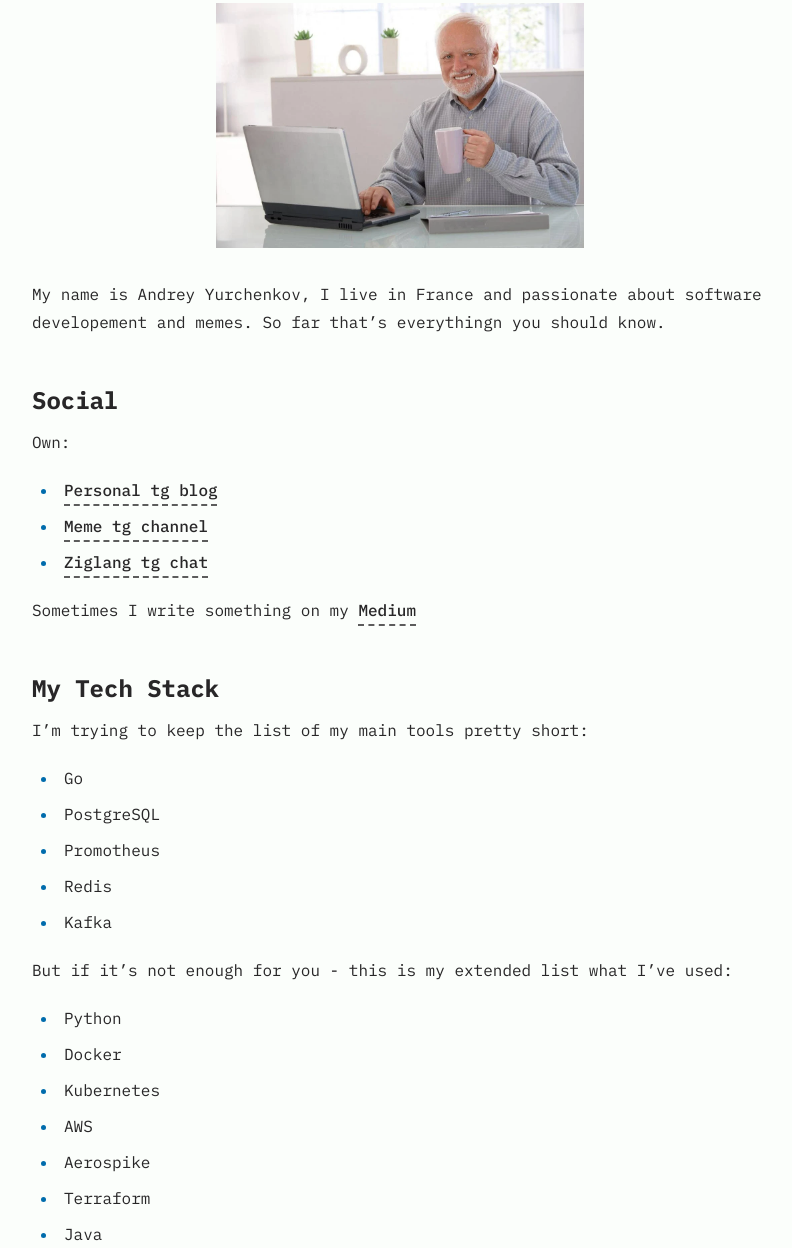
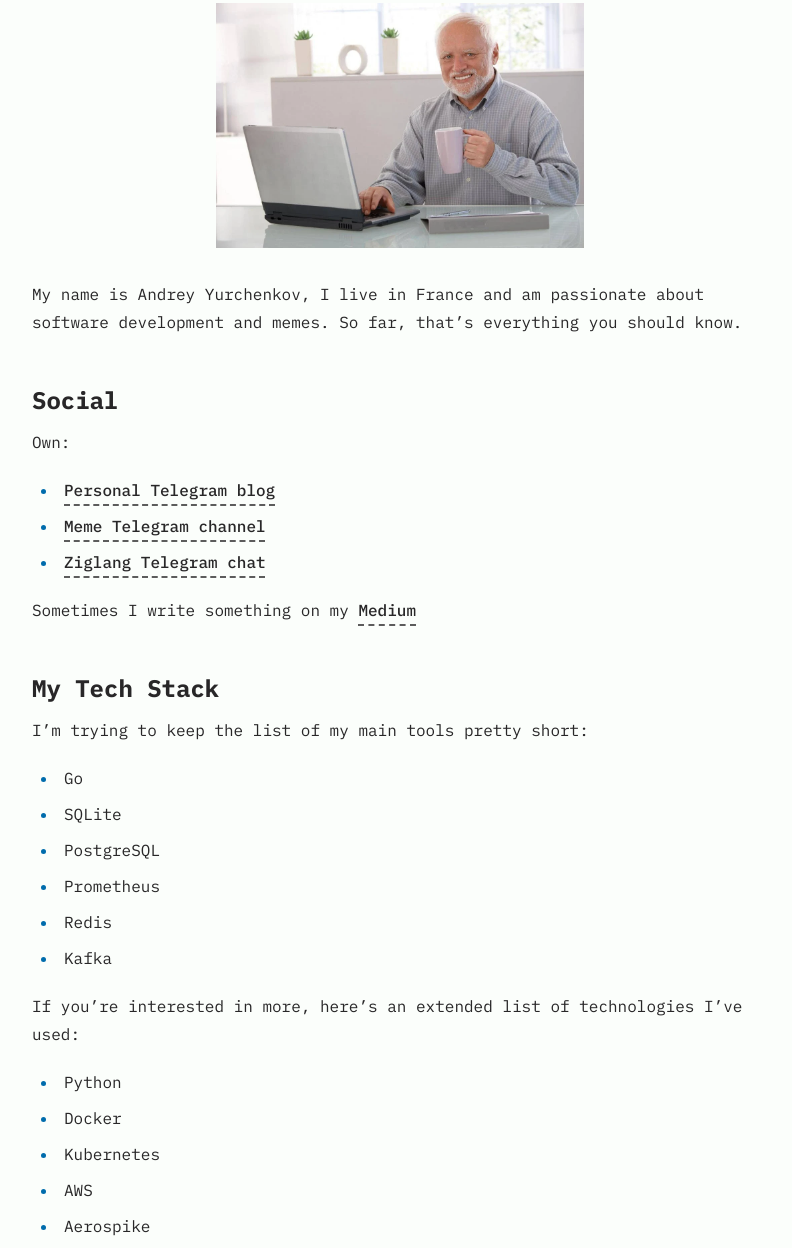
Before and after one commit to painhardcore/yur-blog, an Astro site: page /about in a window 1280 px wide. Shown: the part 298-1546 px from the top of the page, without its empty margins (240-1032 px from the left). Built offline with nearby package versions, Linux system fonts and the light colour scheme; Astro itself is replaced by a stand-in of ours.

Commit message:
update About
Signed-off-by: Andrey Yurchenkov <painhardcore@gmail.com>

```diff
--- a/src/pages/about.md
+++ b/src/pages/about.md
@@ -7,15 +7,15 @@
   <img src="/assets/harold.webp"  class="sm:w-1/2 mx-auto" alt="coding dev illustration">
 </div>
 
-My name is Andrey Yurchenkov, I live in France and passionate about software developement and memes. So far that's everythingn you should know.
+My name is Andrey Yurchenkov, I live in France and am passionate about software development and memes. So far, that's everything you should know.
 
 ## Social
 
 Own:
 
-- [Personal tg blog](https://t.me/hot_take)
-- [Meme tg channel](https://t.me/code500)
-- [Ziglang tg chat](https://t.me/ziglang_en)
+- [Personal Telegram blog](https://t.me/hot_take)
+- [Meme Telegram channel](https://t.me/code500)
+- [Ziglang Telegram chat](https://t.me/ziglang_en)
 
 Sometimes I write something on my [Medium](https://medium.com/@painhardcore)
 
@@ -24,12 +24,13 @@
 I'm trying to keep the list of my main tools pretty short:
 
 - Go
+- SQLite
 - PostgreSQL
-- Promotheus
+- Prometheus
 - Redis
 - Kafka
 
-But if it's not enough for you - this is my extended list what I've used:
+If you're interested in more, here's an extended list of technologies I've used:
 
 - Python
 - Docker
```
